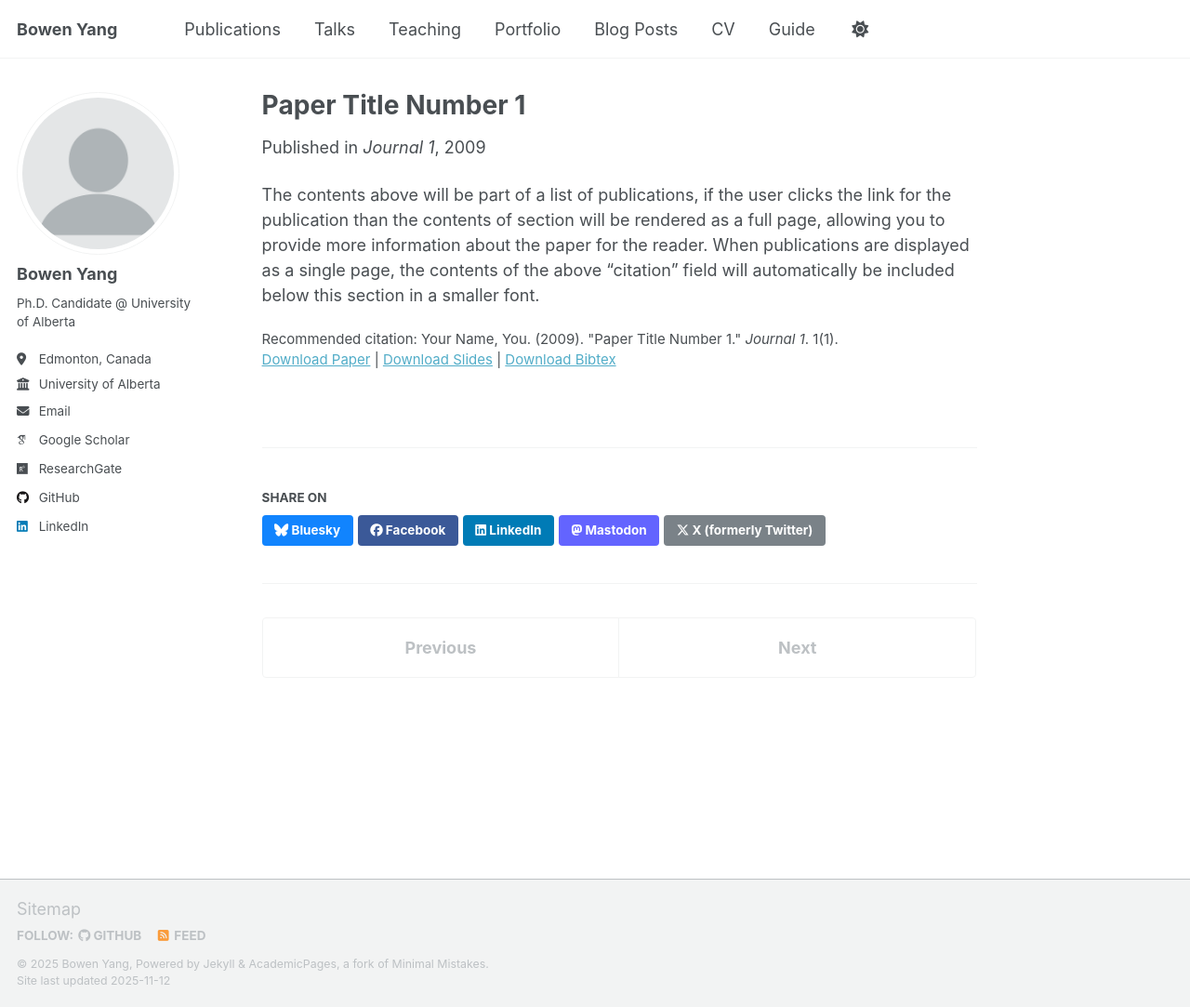
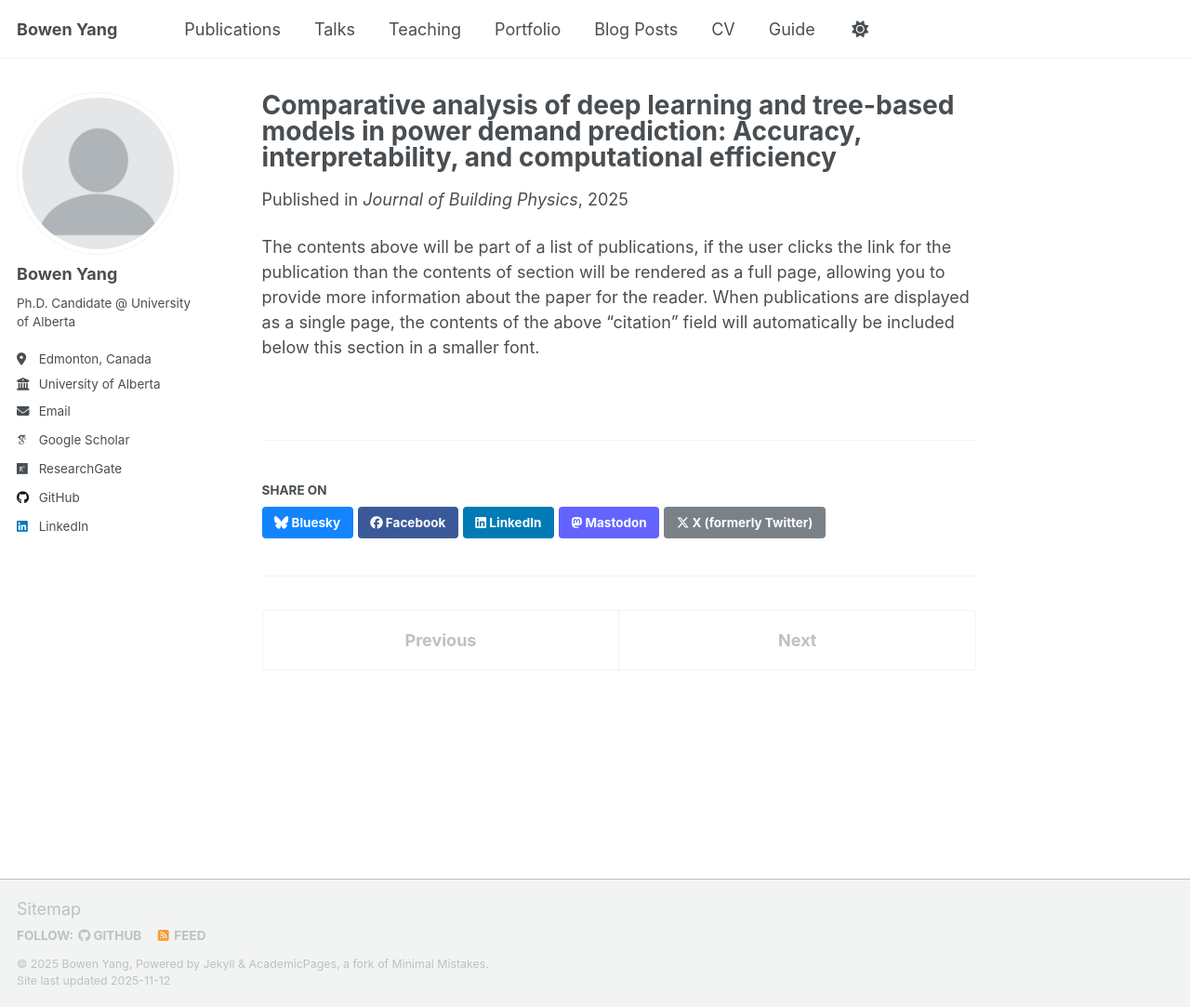
Before and after one commit to BowenYang-Engineering/BowenYang-Engineering.github.io, a Jekyll site: the page built from _publications/2009-10-01-paper-title-number-1.md, in a window 1280 px wide and 1083 px high. Shown: the whole window at 93% size. Built offline with Jekyll 4.4.1, drawn with Linux system fonts in a browser that asks for light colours; some web fonts are replaced; a script that is not in the unit is left out.

Commit message:
Update 2009-10-01-paper-title-number-1.md

```diff
--- a/_publications/2009-10-01-paper-title-number-1.md
+++ b/_publications/2009-10-01-paper-title-number-1.md
@@ -1,14 +1,11 @@
 ---
-title: "Paper Title Number 1"
+title: "Comparative analysis of deep learning and tree-based models in power demand prediction: Accuracy, interpretability, and computational efficiency"
 collection: publications
 category: manuscripts
-permalink: /publication/2009-10-01-paper-title-number-1
-excerpt: 'This paper is about the number 1. The number 2 is left for future work.'
-date: 2009-10-01
-venue: 'Journal 1'
-slidesurl: 'https://academicpages.github.io/files/slides1.pdf'
-paperurl: 'https://academicpages.github.io/files/paper1.pdf'
-bibtexurl: 'https://academicpages.github.io/files/bibtex1.bib'
-citation: 'Your Name, You. (2009). &quot;Paper Title Number 1.&quot; <i>Journal 1</i>. 1(1).'
+permalink: /publication/JBP-DeepLearning-vs-TreeModels
+date: 2025-06-01
+venue: "Journal of Building Physics"
+authors: "Bowen Yang, Mustafa Gül, Yuxiang Chen"
+doi: "https://doi.org/10.1177/17442591251333144"
 ---
 The contents above will be part of a list of publications, if the user clicks the link for the publication than the contents of section will be rendered as a full page, allowing you to provide more information about the paper for the reader. When publications are displayed as a single page, the contents of the above "citation" field will automatically be included below this section in a smaller font.
```
